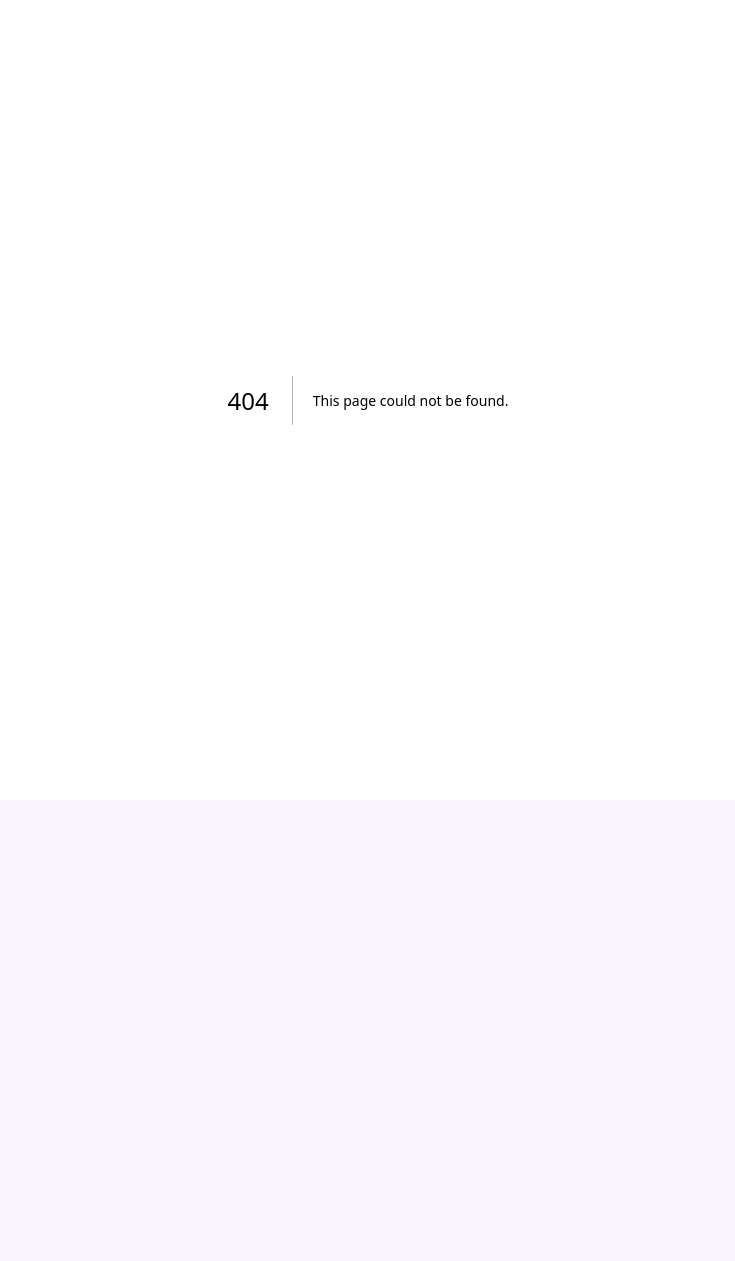
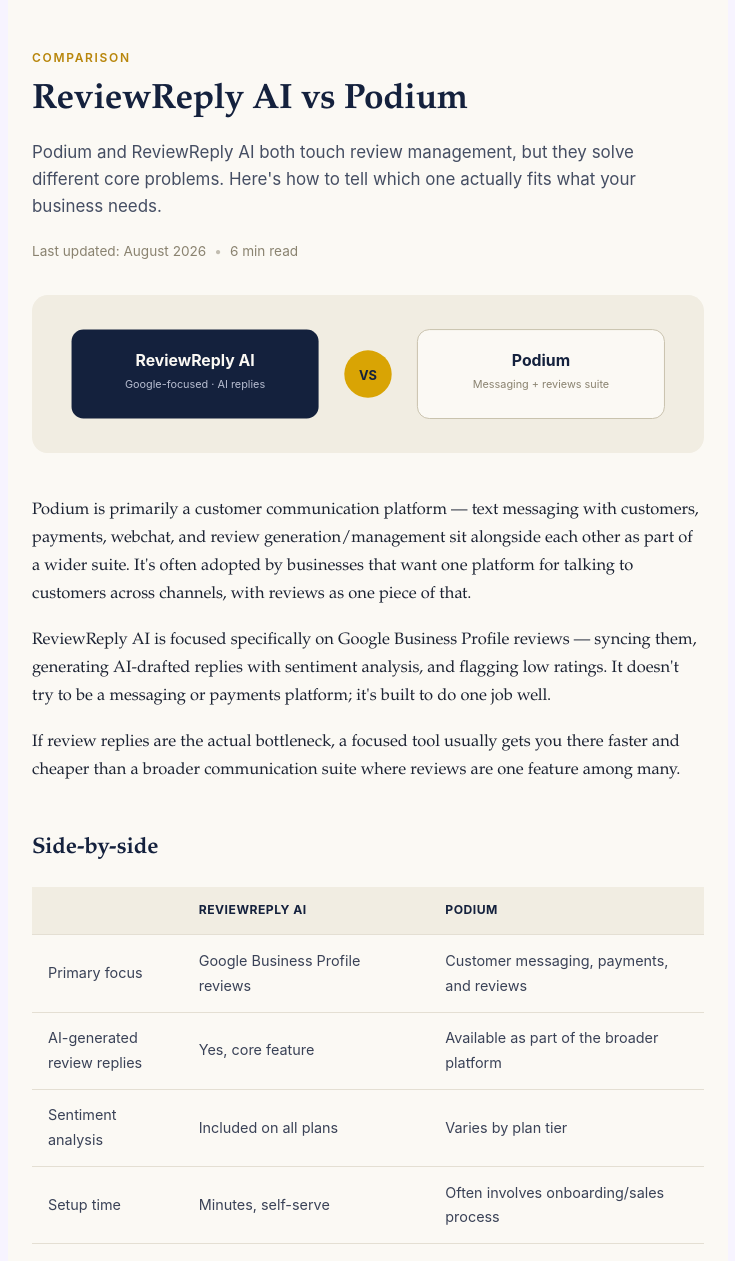
Before and after one commit to afnankhan123456/reviewreply-ai, a Next.js app: page /blog/reviewreply-ai-vs-podium in a window 1280 px wide. Before the commit this address had no page. Shown: the top 1261 px of the page, without its empty margins (272-1007 px from the left). Before the commit the page ends 800 px from the top, so only its background shows below. Built offline with nearby package versions, Linux system fonts and the light colour scheme.

Commit message:
Create page.tsx

```diff
--- /dev/null
+++ b/app/blog/reviewreply-ai-vs-podium/page.tsx
@@ -0,0 +1,192 @@
+import type { Metadata } from 'next';
+
+export const metadata: Metadata = {
+  title: 'ReviewReply AI vs Podium — Which One Fits Your Business?',
+  description:
+    'An honest comparison of ReviewReply AI and Podium for Google review management — scope, pricing shape, and which type of business each is built for.',
+  alternates: {
+    canonical: 'https://www.reviewreply-ai.in/blog/reviewreply-ai-vs-podium',
+  },
+};
+
+const lastUpdated = new Date().toLocaleDateString('en-US', {
+  month: 'long',
+  year: 'numeric',
+});
+
+export default function ReviewReplyVsPodium() {
+  return (
+    <article className="article">
+      <header className="hero">
+        <div className="eyebrow">Comparison</div>
+        <h1>ReviewReply AI vs Podium</h1>
+        <p className="dek">
+          Podium and ReviewReply AI both touch review management, but they solve different core
+          problems. Here&apos;s how to tell which one actually fits what your business needs.
+        </p>
+        <div className="meta">
+          <span>Last updated: {lastUpdated}</span>
+          <span className="dot">•</span>
+          <span>6 min read</span>
+        </div>
+        <VsIllustration leftLabel="ReviewReply AI" rightLabel="Podium" />
+      </header>
+
+      <section className="section">
+        <p>
+          Podium is primarily a customer communication platform &mdash; text messaging with
+          customers, payments, webchat, and review generation/management sit alongside each other
+          as part of a wider suite. It&apos;s often adopted by businesses that want one platform
+          for talking to customers across channels, with reviews as one piece of that.
+        </p>
+        <p>
+          ReviewReply AI is focused specifically on Google Business Profile reviews &mdash;
+          syncing them, generating AI-drafted replies with sentiment analysis, and flagging low
+          ratings. It doesn&apos;t try to be a messaging or payments platform; it&apos;s built to
+          do one job well.
+        </p>
+        <p>
+          If review replies are the actual bottleneck, a focused tool usually gets you there
+          faster and cheaper than a broader communication suite where reviews are one feature
+          among many.
+        </p>
+      </section>
+
+      <section className="section">
+        <h2>Side-by-side</h2>
+        <div className="table-wrap">
+          <table>
+            <thead>
+              <tr>
+                <th>&nbsp;</th>
+                <th>ReviewReply AI</th>
+                <th>Podium</th>
+              </tr>
+            </thead>
+            <tbody>
+              <tr>
+                <td>Primary focus</td>
+                <td>Google Business Profile reviews</td>
+                <td>Customer messaging, payments, and reviews</td>
+              </tr>
+              <tr>
+                <td>AI-generated review replies</td>
+                <td>Yes, core feature</td>
+                <td>Available as part of the broader platform</td>
+              </tr>
+              <tr>
+                <td>Sentiment analysis</td>
+                <td>Included on all plans</td>
+                <td>Varies by plan tier</td>
+              </tr>
+              <tr>
+                <td>Setup time</td>
+                <td>Minutes, self-serve</td>
+                <td>Often involves onboarding/sales process</td>
+              </tr>
+              <tr>
+                <td>Best fit</td>
+                <td>Small businesses focused on Google reviews specifically</td>
+                <td>Businesses wanting unified messaging + reviews + payments</td>
+              </tr>
+              <tr>
+                <td>Pricing shape</td>
+                <td>Low, transparent, self-serve monthly plans</td>
+                <td>Typically quote-based, bundled pricing</td>
+              </tr>
+            </tbody>
+          </table>
+        </div>
+        <p style={{ fontSize: '0.88rem', color: '#8a8370' }}>
+          Feature availability and pricing structures change over time for any platform &mdash;
+          confirm current details directly on each provider&apos;s website before deciding.
+        </p>
+      </section>
+
+      <section className="section">
+        <h2>When Podium is likely the better fit</h2>
+        <ul className="feature-list">
+          <li>You want one platform for texting customers, taking payments, and managing reviews.</li>
+          <li>Review management is one part of a bigger customer communication need, not the main problem.</li>
+          <li>You&apos;re comfortable with a sales-assisted onboarding process and bundled pricing.</li>
+        </ul>
+      </section>
+
+      <section className="section">
+        <h2>When ReviewReply AI is likely the better fit</h2>
+        <ul className="feature-list">
+          <li>Google reviews specifically are the bottleneck you&apos;re trying to solve.</li>
+          <li>You want to set up and start seeing AI-drafted replies within minutes.</li>
+          <li>You&apos;d rather pay a low, transparent price for a focused tool than a bundle you&apos;ll only partly use.</li>
+        </ul>
+      </section>
+
+      <section className="section cta">
+        <h2>See it on your own Google reviews</h2>
+        <p>Connect your Google Business Profile and start generating replies in minutes.</p>
+        <a className="cta-button" href="https://www.reviewreply-ai.in/">
+          Get started
+        </a>
+      </section>
+
+      <style>{`
+        .article { max-width: 720px; margin: 0 auto; padding: 3rem 1.5rem 5rem; font-family: 'Iowan Old Style', 'Palatino Linotype', Georgia, serif; color: #1c2333; background: #fbf9f4; line-height: 1.7; }
+        .hero { margin-bottom: 2.5rem; }
+        .eyebrow { font-family: -apple-system, BlinkMacSystemFont, 'Segoe UI', sans-serif; font-size: 0.75rem; letter-spacing: 0.14em; text-transform: uppercase; color: #b8860b; font-weight: 600; margin-bottom: 0.75rem; }
+        h1 { font-size: 2.2rem; line-height: 1.2; margin: 0 0 1rem; font-weight: 700; color: #14213d; letter-spacing: -0.01em; }
+        .dek { font-family: -apple-system, BlinkMacSystemFont, 'Segoe UI', sans-serif; font-size: 1.06rem; color: #454e63; line-height: 1.6; margin: 0 0 1.25rem; }
+        .meta { font-family: -apple-system, BlinkMacSystemFont, 'Segoe UI', sans-serif; font-size: 0.85rem; color: #8a8370; display: flex; gap: 0.5rem; align-items: center; margin-bottom: 2rem; }
+        .dot { opacity: 0.5; }
+        .section { margin: 2.75rem 0; }
+        h2 { font-size: 1.4rem; color: #14213d; margin: 0 0 1rem; font-weight: 700; letter-spacing: -0.01em; }
+        p { font-size: 1.03rem; margin: 0 0 1.1rem; }
+        .feature-list { list-style: none; padding: 0; margin: 1rem 0 0; }
+        .feature-list li { position: relative; padding: 0.85rem 0 0.85rem 1.75rem; border-bottom: 1px solid #e4dfd3; font-size: 1rem; }
+        .feature-list li:before { content: ''; position: absolute; left: 0; top: 1.3rem; width: 8px; height: 8px; border-radius: 50%; background: #d9a404; }
+        .table-wrap { overflow-x: auto; margin: 1.25rem 0; }
+        table { width: 100%; border-collapse: collapse; font-family: -apple-system, BlinkMacSystemFont, 'Segoe UI', sans-serif; font-size: 0.9rem; min-width: 520px; }
+        th, td { text-align: left; padding: 0.85rem 1rem; border-bottom: 1px solid #e4dfd3; }
+        th { color: #14213d; font-weight: 700; background: #f1ede2; font-size: 0.76rem; letter-spacing: 0.04em; text-transform: uppercase; }
+        td { color: #3a4257; }
+        .cta { text-align: center; background: #fbf3d9; border-radius: 14px; padding: 2.5rem 1.5rem; }
+        .cta-button { display: inline-block; margin-top: 0.5rem; background: #14213d; color: #fbf9f4; font-family: -apple-system, BlinkMacSystemFont, 'Segoe UI', sans-serif; font-weight: 600; text-decoration: none; padding: 0.85rem 1.75rem; border-radius: 8px; font-size: 0.98rem; }
+        @media (max-width: 640px) { h1 { font-size: 1.75rem; } }
+      `}</style>
+    </article>
+  );
+}
+
+function VsIllustration({ leftLabel, rightLabel }: { leftLabel: string; rightLabel: string }) {
+  return (
+    <svg
+      viewBox="0 0 680 160"
+      xmlns="http://www.w3.org/2000/svg"
+      style={{ width: '100%', height: 'auto', marginTop: '1.5rem' }}
+      role="img"
+      aria-label={`${leftLabel} versus ${rightLabel} comparison`}
+    >
+      <rect x="0" y="0" width="680" height="160" rx="16" fill="#f1ede2" />
+
+      <rect x="40" y="35" width="250" height="90" rx="12" fill="#14213d" />
+      <text x="165" y="72" textAnchor="middle" fontSize="16" fontWeight="700" fill="#fbf9f4" fontFamily="-apple-system, sans-serif">
+        {leftLabel}
+      </text>
+      <text x="165" y="94" textAnchor="middle" fontSize="11" fill="#b7bdd0" fontFamily="-apple-system, sans-serif">
+        Google-focused · AI replies
+      </text>
+
+      <circle cx="340" cy="80" r="24" fill="#d9a404" />
+      <text x="340" y="86" textAnchor="middle" fontSize="13" fontWeight="700" fill="#14213d" fontFamily="-apple-system, sans-serif">
+        VS
+      </text>
+
+      <rect x="390" y="35" width="250" height="90" rx="12" fill="#fbf9f4" stroke="#c9c2ad" />
+      <text x="515" y="72" textAnchor="middle" fontSize="16" fontWeight="700" fill="#14213d" fontFamily="-apple-system, sans-serif">
+        {rightLabel}
+      </text>
+      <text x="515" y="94" textAnchor="middle" fontSize="11" fill="#8a8370" fontFamily="-apple-system, sans-serif">
+        Messaging + reviews suite
+      </text>
+    </svg>
+  );
+}
```
